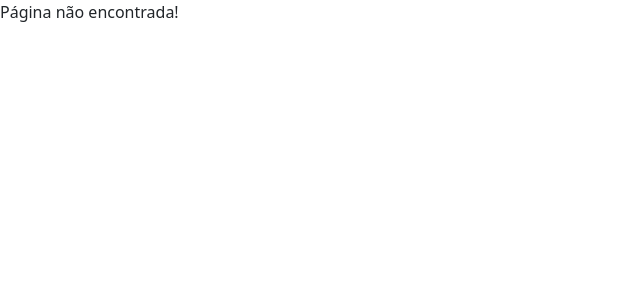
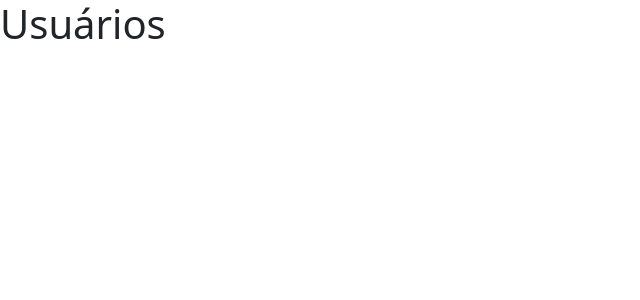
Before and after one commit to Gabrits/serratec-react-g2, a React (Vite) app in the folder trabalho-final/: page /usuarios in a window 1280 px wide. Shown: the top 300 px of the page, without its empty margins (0-640 px from the left). Built offline with nearby package versions, Linux system fonts and the light colour scheme.

Commit message:
feat: subindo página e rota para Usuarios

```diff
--- /dev/null
+++ b/trabalho-final/src/pages/Usuarios/index.jsx
@@ -0,0 +1,11 @@
+import React from "react";
+
+function Usuarios() {
+  return (
+    <div>
+      <h1>Usuários</h1>
+    </div>
+  );
+}
+
+export default Usuarios;
--- a/trabalho-final/src/routes/index.jsx
+++ b/trabalho-final/src/routes/index.jsx
@@ -3,6 +3,7 @@
 import NotFound from "../pages/NotFound";
 import Login from "../pages/auth/Login";
 import Register from "../pages/auth/Register";
+import Usuarios from "../pages/Usuarios";
 
 function AppRouter() {
   return (
@@ -12,6 +13,7 @@
       <Route path="/feed" element={<Feed />} />
       <Route path="/auth/login" element={<Login />} />
       <Route path="/auth/cadastrar" element={<Register />} />
+      <Route path="/usuarios" element={<Usuarios/>} />
     </Routes>
   );
 }
```
